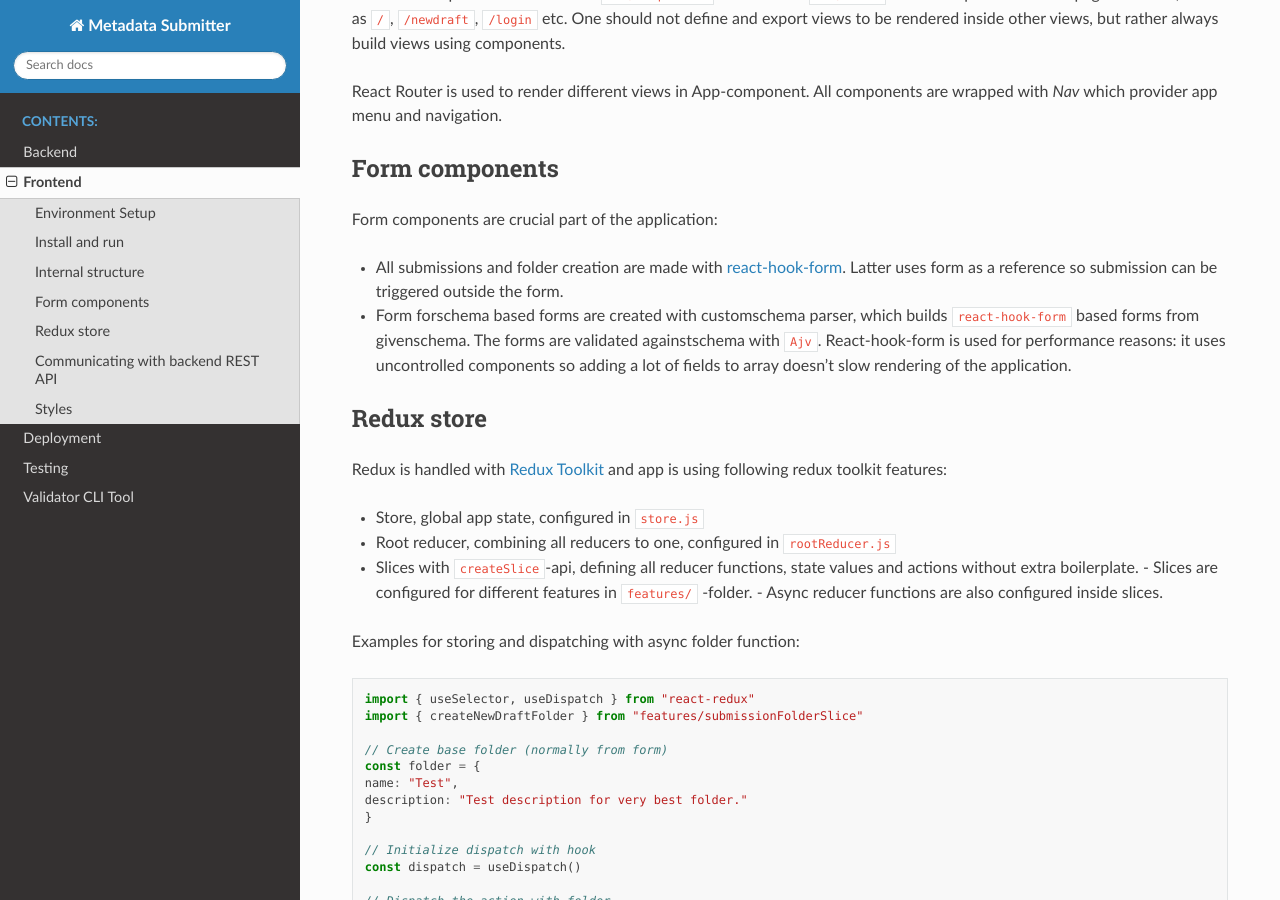
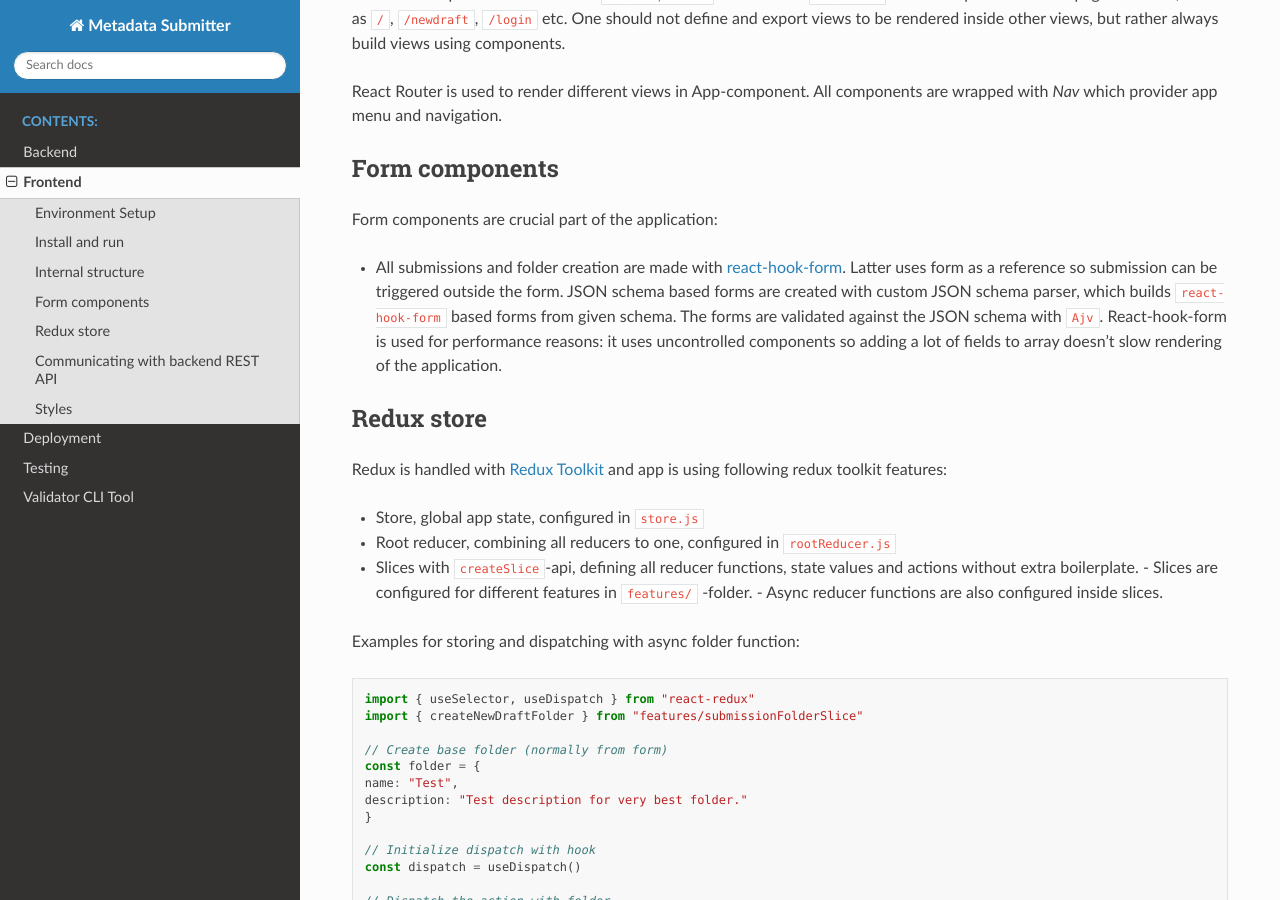
Before and after one commit to CSCfi/metadata-submitter, a Sphinx documentation site: the page built from docs/frontend.rst, in a window 1280 px wide and 900 px high, scrolled down 1124 px. Built offline with Sphinx 7.4.7 and the Read the Docs theme 2.0.0, drawn with Linux system fonts in a browser that asks for light colours.

Commit message:
fix typo in docs

```diff
--- a/docs/frontend.rst
+++ b/docs/frontend.rst
@@ -61,9 +61,8 @@ Form components
 Form components are crucial part of the application:
 
 - All submissions and folder creation are made with `react-hook-form <https://react-hook-form.com/>`_.
-  Latter uses form as a reference so submission can be triggered outside the form.
-- Form forschema based forms are created with customschema parser, which builds
-  ``react-hook-form`` based forms from givenschema. The forms are validated againstschema with ``Ajv``.
+  Latter uses form as a reference so submission can be triggered outside the form. JSON schema based forms are created with custom JSON schema parser, which builds
+  ``react-hook-form`` based forms from given schema. The forms are validated against the JSON schema with ``Ajv``.
   React-hook-form is used for performance reasons: it uses uncontrolled components so adding a lot of fields to array doesn't slow rendering of the application.
 
 Redux store
```
